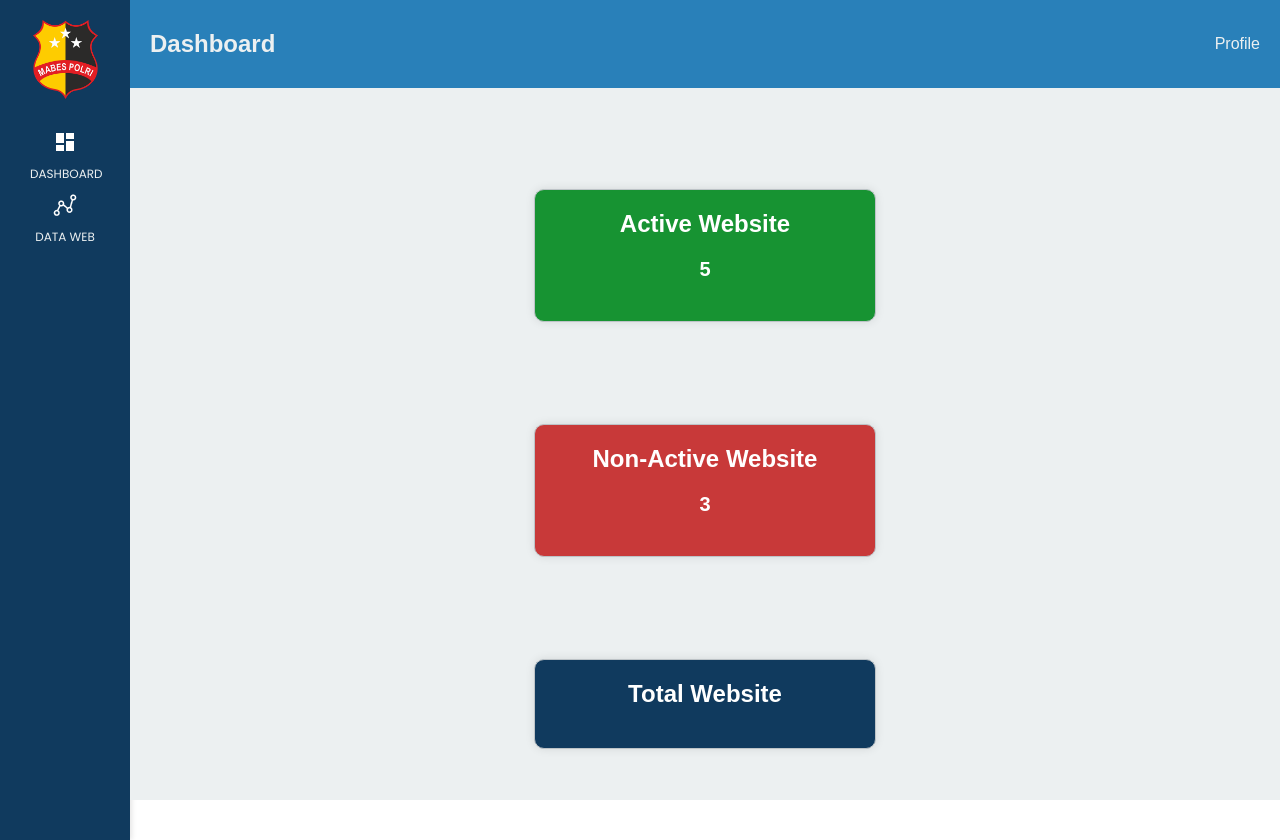
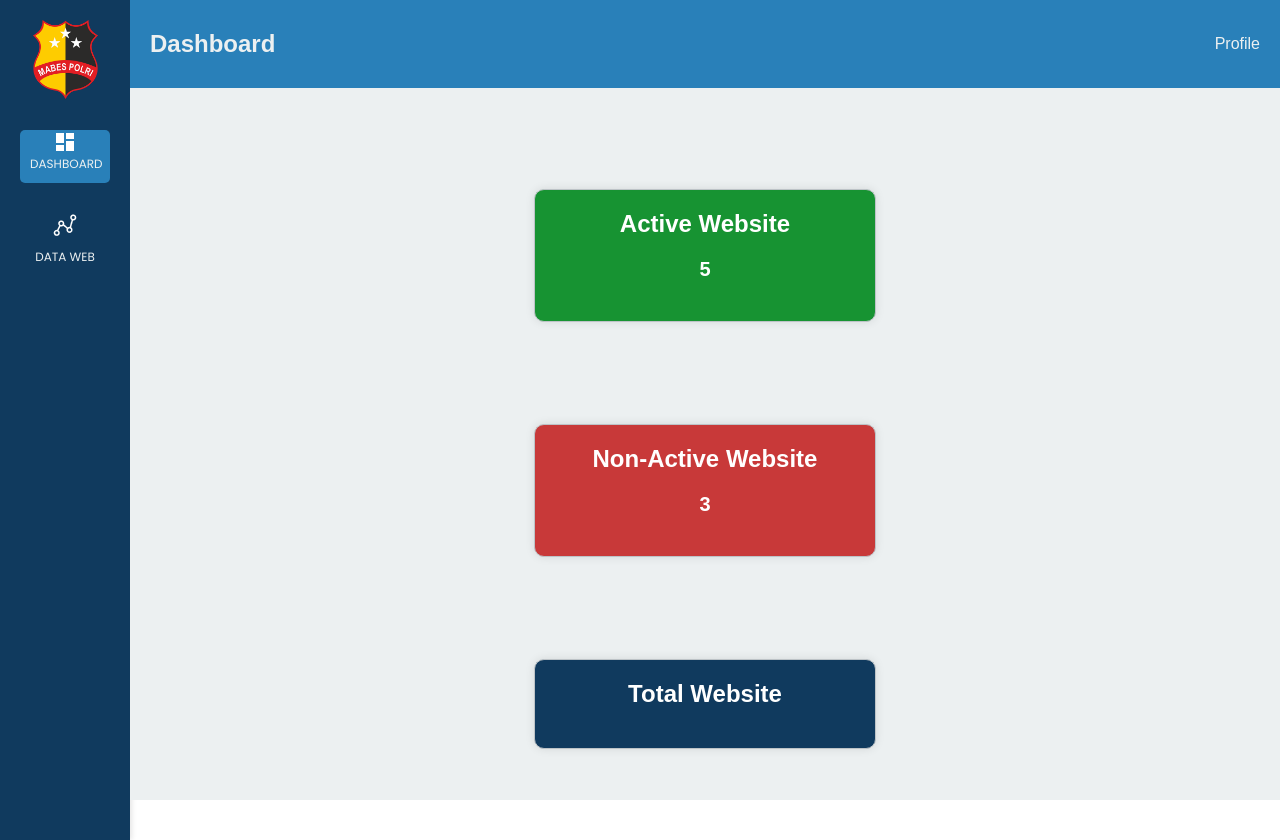
Before and after one commit to IvanBarlianto/MonitoringWeb, a Flask app: page /dashboard in a window 1280 px wide. Run offline with Flask 3, Linux system fonts and the light colour scheme.

Commit message:
Update dashboard.html

```diff
--- a/templates/dashboard.html
+++ b/templates/dashboard.html
@@ -11,16 +11,21 @@
             background-image: url('/static/dashboard.png');
             background-repeat: no-repeat;
             background-position: top center;
-            padding-top: 35px;
+            padding-top: 25px;
         }
         .sidebar ul li:nth-child(2) a {
             background-image: url('/static/monitoring.png');
             background-repeat: no-repeat;
             background-position: top center;
             padding-top: 35px;
+            margin-top: 30px;
         }
         .sidebar ul li a {
             font-family: 'Poppins', sans-serif;
+        }
+        .sidebar ul li.active a {
+            background-color: #2980b9; /* Warna latar belakang aktif */
+            color: #ecf0f1;
         }
 
         .content {
@@ -67,7 +72,7 @@
         <aside class="sidebar">
             <img src="/static/logo.png" alt="Logo" width="65" height="79" class="logo">
             <ul>
-                <li><a href="dashboard">DASHBOARD</a></li>
+                <li class="active"><a href="dashboard">DASHBOARD</a></li>
                 <li><a href="data">DATA WEB</a></li>
             </ul>
         </aside>
```
